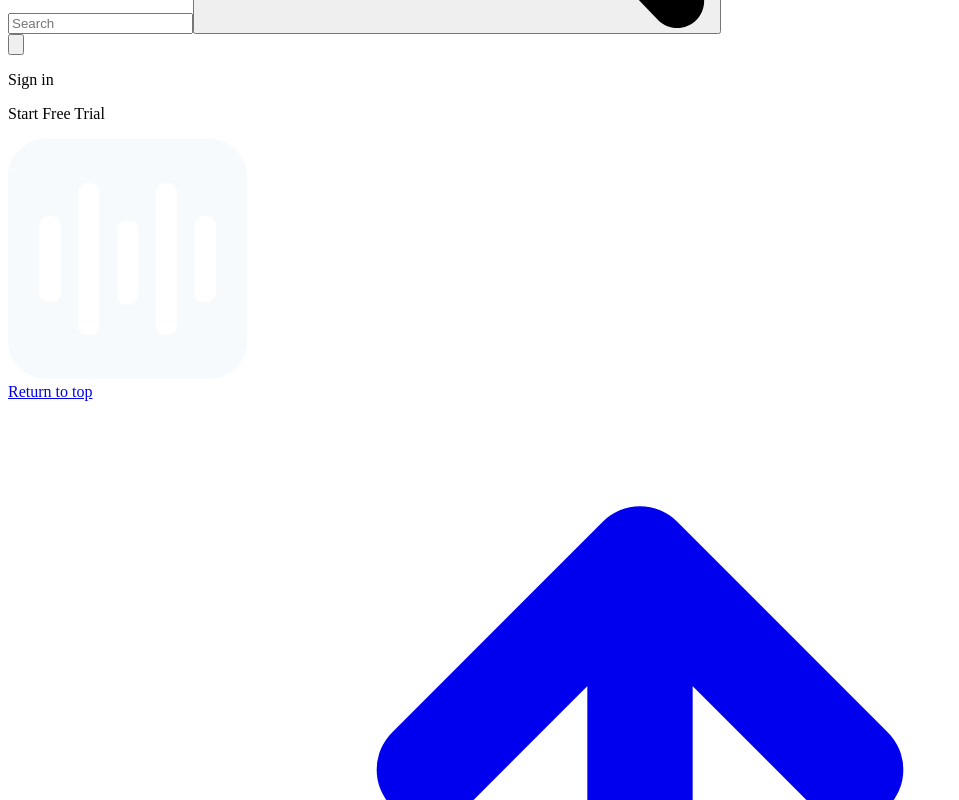
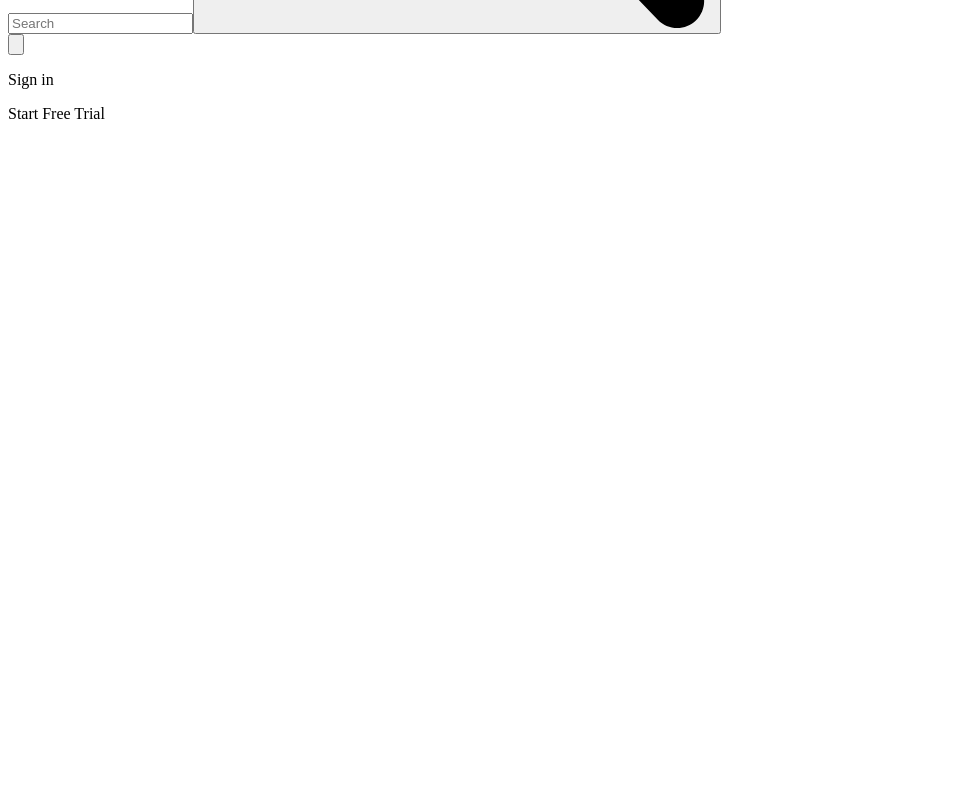
Before and after one commit to globalic/Netlify1, a Next.js app: page /FAQ in a window 1280 px wide. Shown: the part 2040-2840 px from the top of the page, without its empty margins (0-959 px from the left). Built offline with nearby package versions, Linux system fonts and the light colour scheme.

Commit message:
added animation

```diff
--- a/components/Footer.js
+++ b/components/Footer.js
@@ -1,11 +1,11 @@
 export const Footer = () => {
   return (
-    <footer className="bg-gray-800 text-gray-300 px-6 lg:px-8 py-12">
+    <footer className="bg-gray-800 text-gray-300 px-15 lg:px-20 py-12">
       <div className="max-w-screen-full mx-auto mb-6 lg:mb-8 flex justify-between">
         <img
           className="h-8"
-          src="./uptimemate-logo.svg"
-          alt="UptimeMate logo"
+          src="./placeholder-white.svg"
+          alt="placeholder for logo"
         />
         <a href="#" className="flex items-center hover:text-gray-100">
           <span>Return to top</span>
```
Also changed, not shown: components/CookieBanner.js (+12 -4 lines), public/placeholder-white.svg (added).
